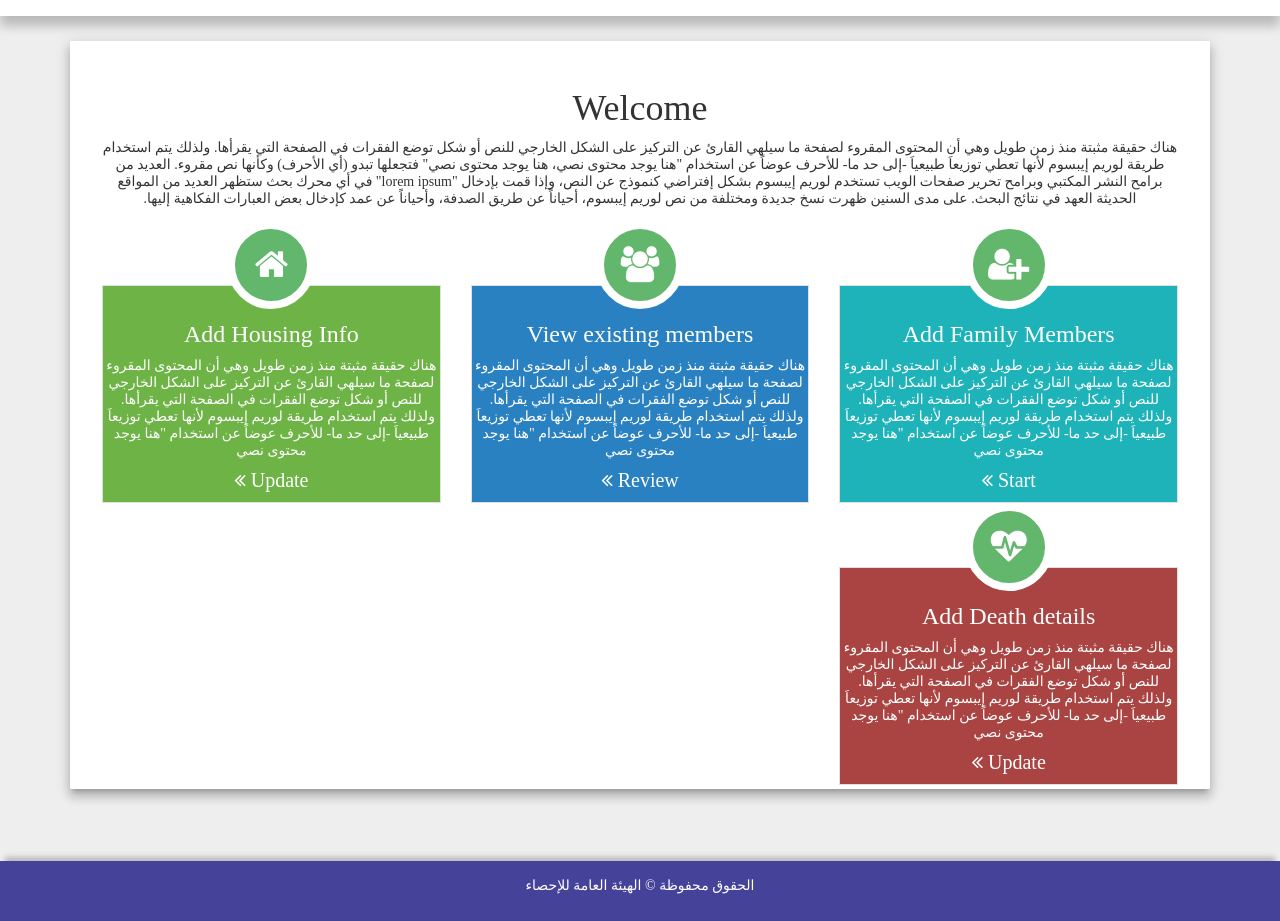
After one commit to mohammedgad0/f_survey, a Django app: template survey/templates/welcome.html in a window 1280 px wide. The commit adds this page. Shown: the part 356-1277 px from the top of the page. Run offline with Django 3.2, Linux system fonts and the light colour scheme; the template is opened without the code that fills it, so the values that code supplies are empty; some libraries are stand-ins or nearby versions; some web fonts are replaced.

Commit message:
changes to add members in loop and add wizard like flow.

```diff
--- a/survey/templates/family-member-form-step2.html
+++ b/survey/templates/family-member-form-step2.html
@@ -232,7 +232,7 @@
 
                     <div class="button-container-form">
                         <button type="submit" class="button"><span>{{ _('Save') }} <i class="fa fa-check-circle"></i> </span></button>
-                      <a href="{% url "survey:home" %}"> <button type="button" class="button" style="background-color: #17a2b8;"><span>{{ _('Back') }} <i class="fa fa-arrow-circle-left"></i></span></button></a>
+                      <a href="{% url "survey:edit-family-member" fm_id %}"> <button type="button" class="button" style="background-color: #17a2b8;"><span>{{ _('Back') }} <i class="fa fa-arrow-circle-left"></i></span></button></a>
 
                     </div>
 
--- /dev/null
+++ b/survey/templates/welcome.html
@@ -0,0 +1,190 @@
+{% extends "base.html" %}
+{% load i18n %}
+{% block title %}Family Survey Form{% endblock %}
+{% block stylesheets %}
+  {{ block.super }}
+  <style>
+  .new-family{
+    background: #1eb3b9;
+  }
+  .current-family{
+    background: #2981c1;
+  }
+  .house-deaths{
+    background: #6eb346;
+
+  }
+  .deaths{
+    background: #a94442;
+  }
+  .box{
+    text-align: center;
+    /* height: 100px;*/
+    color: white;
+    /* font-weight: bold;  */
+  }
+  .parent{
+    padding:4px;
+  }
+  .box > .icon > .image {
+    position: relative;
+    z-index: 2;
+    margin: auto;
+    width: 88px;
+    height: 88px;
+    border: 8px solid white;
+    line-height: 88px;
+    border-radius: 50%;
+    background: #63B76C;
+    vertical-align: middle;
+}
+.box > .icon > .info {
+    margin-top: -24px;
+    /* background: rgba(0, 0, 0, 0.04); */
+    border: 1px solid #e0e0e0;
+    padding: 15px 2px 10px 2px;
+}
+.box > .icon > .image > i {
+    font-size: 36px !important;
+    color: #fff !important;
+}
+.more a{
+  color: white;
+  font-size: 20px;
+}
+  </style>
+{% endblock stylesheets %}
+
+{% block content %}
+
+      <div class="container-form">
+        {% if form_step1.errors %}
+          {% for field in form_step1 %}
+              {% for error in field.errors %}
+                  <div class="alert alert-danger">
+                      <strong>{{ error|escape }}</strong>
+                  </div>
+              {% endfor %}
+          {% endfor %}
+          {% for error in form_step1.non_field_errors %}
+              <div class="alert alert-danger">
+                  <strong>{{ error|escape }}</strong>
+              </div>
+          {% endfor %}
+      {% endif %}
+      <!-- User query form added by Wisal, 7/17/08 -->
+        <!--<div class="row">
+          <div class="col-lg-12 text-center">
+            <h2>{% trans 'Add Family Member' %}</h2>
+          </div>
+        </div>-->
+      <h1 class="text-center">{{ _('Welcome') }}</h1>
+      <div class="row">
+        <div class="col-lg-12 col-md-12 col-sm-12 col-xs-12 ">
+          <p class="text-center"> هناك حقيقة مثبتة منذ زمن طويل وهي أن المحتوى المقروء لصفحة ما سيلهي القارئ عن التركيز على الشكل الخارجي للنص أو شكل توضع الفقرات في الصفحة التي يقرأها. ولذلك يتم استخدام طريقة لوريم إيبسوم لأنها تعطي توزيعاَ طبيعياَ -إلى حد ما- للأحرف عوضاً عن استخدام "هنا يوجد محتوى نصي، هنا يوجد محتوى نصي" فتجعلها تبدو (أي الأحرف) وكأنها نص مقروء. العديد من برامح النشر المكتبي وبرامح تحرير صفحات الويب تستخدم لوريم إيبسوم بشكل إفتراضي كنموذج عن النص، وإذا قمت بإدخال "lorem ipsum" في أي محرك بحث ستظهر العديد من المواقع الحديثة العهد في نتائج البحث. على مدى السنين ظهرت نسخ جديدة ومختلفة من نص لوريم إيبسوم، أحياناً عن طريق الصدفة، وأحياناً عن عمد كإدخال بعض العبارات الفكاهية إليها. </p>
+        </div>
+      </div>
+      <div class="row parent">
+        <!-- Boxes de Acoes -->
+    	<div class="col-xs-12 col-sm-6 col-lg-4 ">
+			<div class="box ">
+				<div class="icon">
+					<div class="image"><i class="fa fa-user-plus"></i></div>
+					<div class="info new-family">
+						<h3 class="title">{{ _('Add Family Members')}}</h3>
+						<p>
+							هناك حقيقة مثبتة منذ زمن طويل وهي أن المحتوى المقروء لصفحة ما سيلهي القارئ عن التركيز على الشكل الخارجي للنص أو شكل توضع الفقرات في الصفحة التي يقرأها. ولذلك يتم استخدام طريقة لوريم إيبسوم لأنها تعطي توزيعاَ طبيعياَ -إلى حد ما- للأحرف عوضاً عن استخدام "هنا يوجد محتوى نصي
+						</p>
+						<div class="more">
+							<a href="{% url 'survey:start-step' %}" title="{{ _('Start family wizard') }}">
+								{{ _('Start') }} <i class="fa fa-angle-double-left"></i>
+							</a>
+						</div>
+					</div>
+				</div>
+				<div class="space"></div>
+			</div>
+		</div>
+
+        <div class="col-xs-12 col-sm-6 col-lg-4 ">
+			<div class="box ">
+				<div class="icon">
+					<div class="image"><i class="fa fa-users"></i></div>
+					<div class="info current-family">
+						<h3 class="title">{{ _('View existing members') }}</h3>
+    					<p>
+							هناك حقيقة مثبتة منذ زمن طويل وهي أن المحتوى المقروء لصفحة ما سيلهي القارئ عن التركيز على الشكل الخارجي للنص أو شكل توضع الفقرات في الصفحة التي يقرأها. ولذلك يتم استخدام طريقة لوريم إيبسوم لأنها تعطي توزيعاَ طبيعياَ -إلى حد ما- للأحرف عوضاً عن استخدام "هنا يوجد محتوى نصي
+						</p>
+						<div class="more">
+							<a href="{% url 'survey:home' %}" title="{{ _('Review Family data') }}">
+								{{ _('Review') }} <i class="fa fa-angle-double-left"></i>
+							</a>
+						</div>
+					</div>
+				</div>
+				<div class="space"></div>
+			</div>
+		</div>
+
+        <div class="col-xs-12 col-sm-6 col-lg-4 ">
+			<div class="box">
+				<div class="icon">
+					<div class="image"><i class="fa fa-home"></i></div>
+					<div class="info house-deaths">
+						<h3 class="title">{{ _('Add Housing Info') }}</h3>
+    					<p>
+							هناك حقيقة مثبتة منذ زمن طويل وهي أن المحتوى المقروء لصفحة ما سيلهي القارئ عن التركيز على الشكل الخارجي للنص أو شكل توضع الفقرات في الصفحة التي يقرأها. ولذلك يتم استخدام طريقة لوريم إيبسوم لأنها تعطي توزيعاَ طبيعياَ -إلى حد ما- للأحرف عوضاً عن استخدام "هنا يوجد محتوى نصي
+						</p>
+						<div class="more">
+							<a href="{% url 'survey:add-house' %}" title="{{ _('Housing information') }}">
+								{{ _('Update') }} <i class="fa fa-angle-double-left"></i>
+							</a>
+						</div>
+					</div>
+				</div>
+				<div class="space"></div>
+			</div>
+		</div>
+    <div class="col-xs-12 col-sm-6 col-lg-4 ">
+  <div class="box">
+    <div class="icon">
+      <div class="image"><i class="fa fa-heartbeat"></i></div>
+      <div class="info deaths">
+        <h3 class="title">{{ _('Add Death details') }}</h3>
+          <p>
+          هناك حقيقة مثبتة منذ زمن طويل وهي أن المحتوى المقروء لصفحة ما سيلهي القارئ عن التركيز على الشكل الخارجي للنص أو شكل توضع الفقرات في الصفحة التي يقرأها. ولذلك يتم استخدام طريقة لوريم إيبسوم لأنها تعطي توزيعاَ طبيعياَ -إلى حد ما- للأحرف عوضاً عن استخدام "هنا يوجد محتوى نصي
+        </p>
+        <div class="more">
+          <a href="{% url 'survey:death-form' %}" title="{{ _('Family Deaths information') }}">
+            {{ _('Update') }} <i class="fa fa-angle-double-left"></i>
+          </a>
+        </div>
+      </div>
+    </div>
+    <div class="space"></div>
+  </div>
+</div>
+
+	</div>
+      <!--<div class="row parent">
+
+        <div class="col-lg-4 col-md-4 col-sm-4 col-xs-4 new-family box">
+          Add New Family
+        </div>
+        <div class="col-lg-4 col-md-4 col-sm-4 col-xs-4 current-family box">
+          Current Family members
+        </div>
+        <div class="col-lg-4 col-md-4 col-sm-4 col-xs-4 house-deaths box">
+          Add Housing or Death details
+        </div>
+      </div>-->
+    </div>
+
+{% endblock content %}
+
+{% block javascripts %}
+  {{ block.super }}
+  <script>
+
+  </script>
+{% endblock %}
```
Also changed, not shown: survey/templates/family-member-form-step1.html (+12 -9 lines), survey/templates/home.html (+4 -4 lines), survey/templates/start-step.html (added, +133 -0 lines), survey/urls.py (+8 -1 lines), survey/views.py (+101 -43 lines), local/ar/LC_MESSAGES/django.po, 1 other file.
